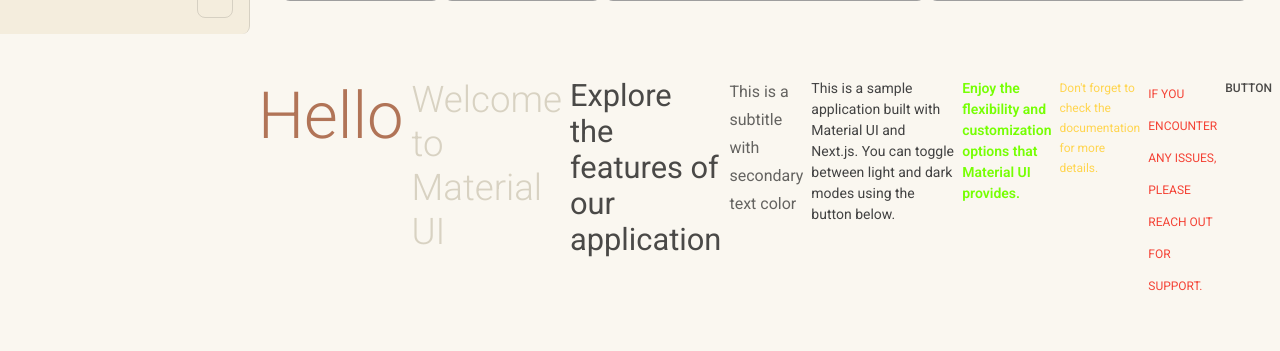
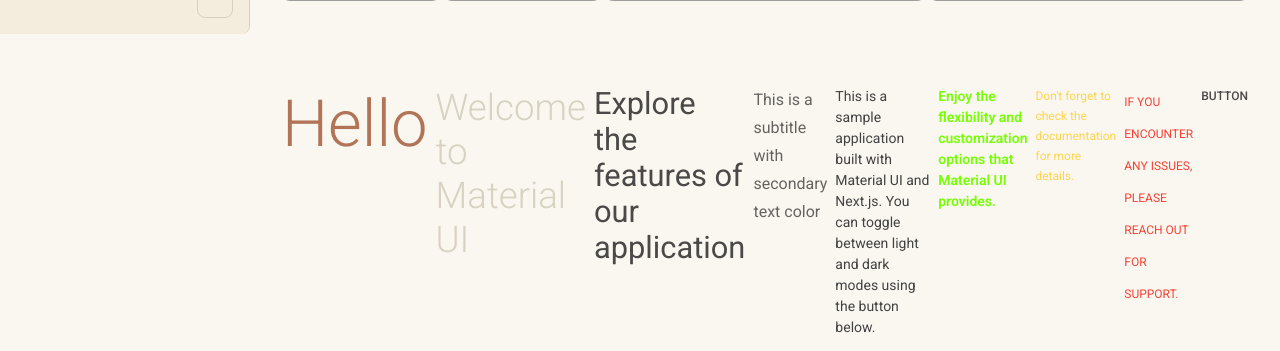
Before and after one commit to BriAnWuu/magnum-opus-v2, a Next.js app in the folder client/: page / in a window 1280 px wide. Shown: the part 766-1117 px from the top of the page. Before the commit the page ends 1076 px from the top, so only its background shows below. Built offline with nearby package versions, Linux system fonts and the light colour scheme; grey boxes are pictures that could not be loaded; some icons are missing; what @mui/material-nextjs would draw is missing.

Commit message:
add section wrapper

```diff
--- a/client/src/components/ExampleTypography.tsx
+++ b/client/src/components/ExampleTypography.tsx
@@ -1,7 +1,9 @@
+import Section from "@/components/Section";
 import { Box, Typography } from "@mui/material";
 
 export default function ExampleTypography() {
   return (
+    <Section>
       <Box
         sx={{
           display: "flex",
@@ -9,7 +11,7 @@
           justifyContent: "flex-start",
           alignItems: "flex-start",
           gap: 1,
-        padding: 1,
+          paddingY: 2,
           overflowX: "scroll",
         }}
       >
@@ -26,8 +28,8 @@
           This is a subtitle with secondary text color
         </Typography>
         <Typography variant="body1" color="info">
-        This is a sample application built with Material UI and Next.js. You can
-        toggle between light and dark modes using the button below.
+          This is a sample application built with Material UI and Next.js. You
+          can toggle between light and dark modes using the button below.
         </Typography>
         <Typography variant="body2" color="success">
           Enjoy the flexibility and customization options that Material UI
@@ -43,5 +45,6 @@
           Button
         </Typography>
       </Box>
+    </Section>
   );
 }
--- /dev/null
+++ b/client/src/components/Section.tsx
@@ -0,0 +1,16 @@
+import { Box } from "@mui/material";
+
+export default function Section({ children }: { children: React.ReactNode }) {
+  return (
+    <Box
+      component="section"
+      sx={{
+        display: "flex",
+        justifyContent: "center",
+        paddingX: { xs: 2, lg: 4 },
+      }}
+    >
+      {children}
+    </Box>
+  );
+}
--- a/client/src/components/auction/AuctionList.tsx
+++ b/client/src/components/auction/AuctionList.tsx
@@ -1,6 +1,7 @@
 "use client";
 
-import { Box, useMediaQuery, useTheme } from "@mui/material";
+import Section from "@/components/Section";
+import { useMediaQuery, useTheme } from "@mui/material";
 import ImageList from "@mui/material/ImageList";
 import ImageListItem from "@mui/material/ImageListItem";
 
@@ -16,14 +17,7 @@
   const columns = isXl ? 6 : isLg ? 4 : isMd ? 4 : 2;
 
   return (
-    <Box
-      component="section"
-      sx={{
-        display: "flex",
-        justifyContent: "center",
-        paddingX: { xs: 2, lg: 4 },
-      }}
-    >
+    <Section>
       <ImageList
         sx={{
           position: "relative",
@@ -56,7 +50,7 @@
           </ImageListItem>
         ))}
       </ImageList>
-    </Box>
+    </Section>
   );
 }
 
```
Lines whose indentation alone changed are shown as unchanged.
